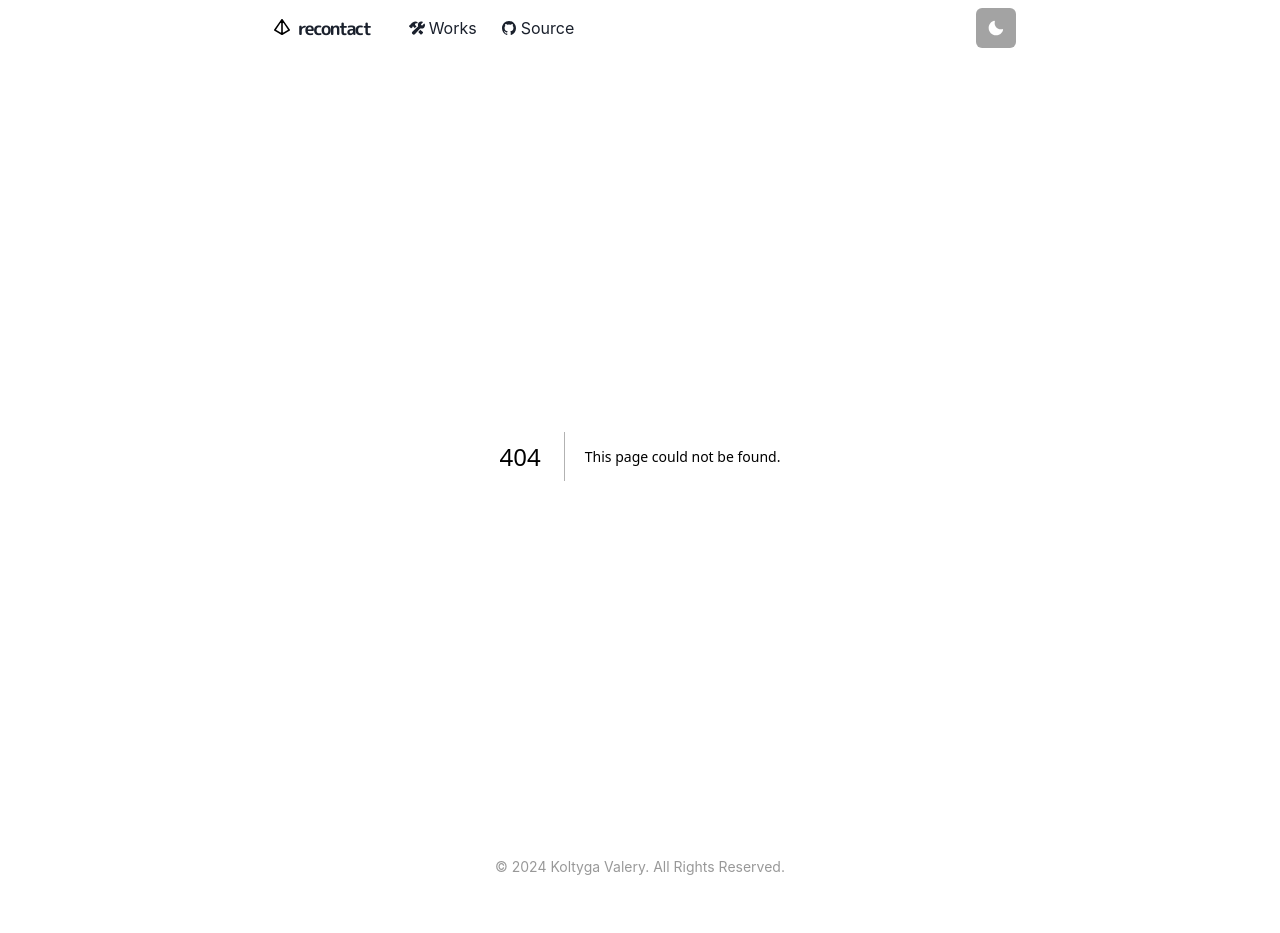
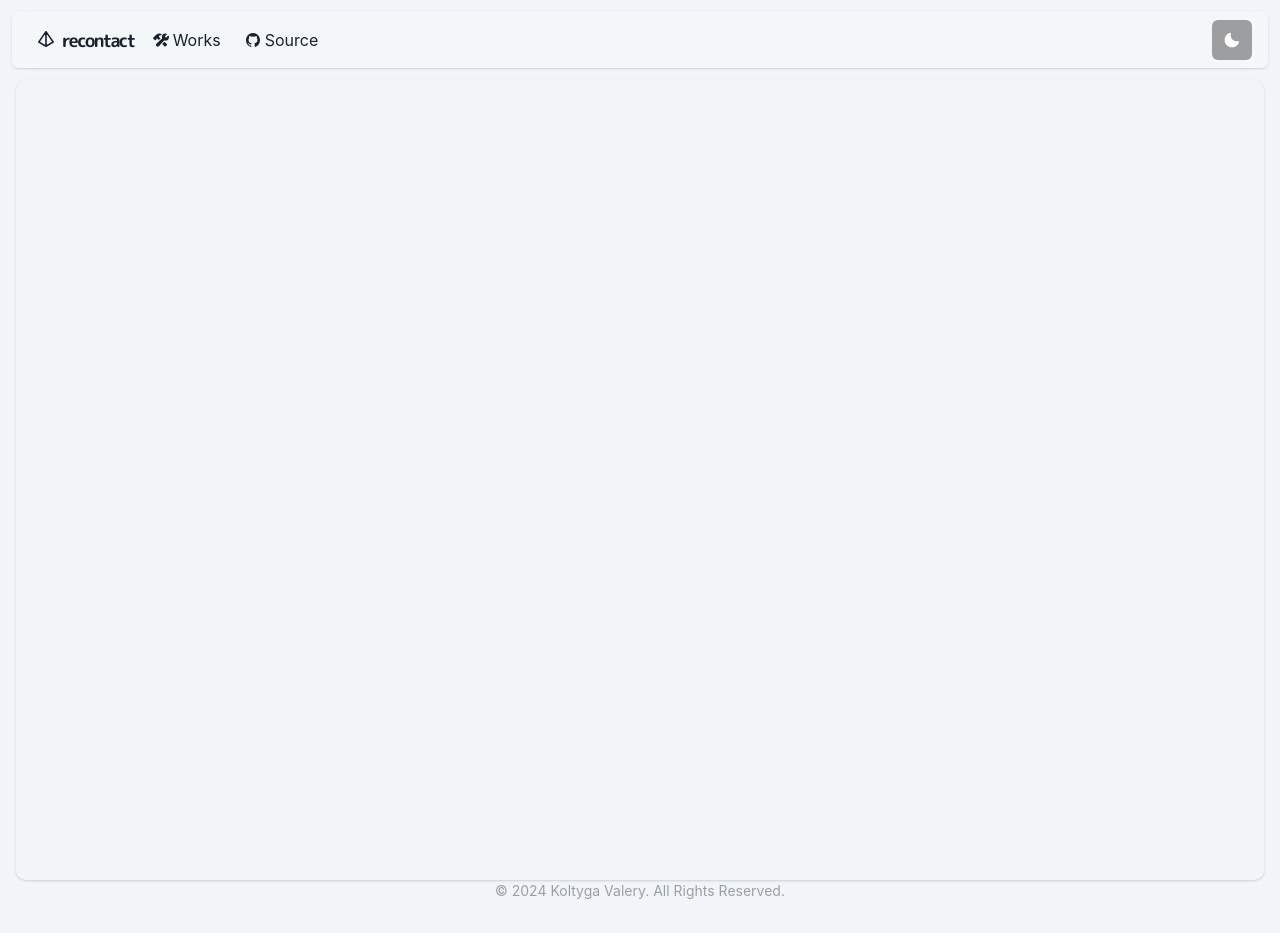
Before and after one commit to uglysatoshi/recontact, a Next.js app: page /main in a window 1280 px wide. Before the commit this address had no page. Before the commit the page ends 909 px from the top, so only its background shows below. Built offline with nearby package versions, Linux system fonts and the light colour scheme.

Commit message:
rebuild navbar

```diff
--- a/components/layouts/main.tsx
+++ b/components/layouts/main.tsx
@@ -5,13 +5,13 @@ import Footer from "../footer";
 
 const Main = ({ children, router }) => {
     return (
-        <Box as="main" pb={8}>
+        <Box as="main" pb={8} w={"100%"}>
             <Head>
                 <meta name="viewport" content="width=device-width, initial-scale=1"/>
             </Head>
 
             <Navbar path={router.asPath}/>
-            <Container maxW="container.md" pt={14}>
+            <Container  maxW="container.xl" pt={20}>
                 {children}
                 <Footer />
             </Container>
--- a/components/logo.tsx
+++ b/components/logo.tsx
@@ -24,20 +24,18 @@ const LogoBox = styled.span
 
 const Logo = () => {
     return (
-        (<Link href="/" scroll={false}>
-
+        (<Link href={"/main"} scroll={false}>
             <LogoBox>
                 <ArrowIcon/>
                 <Text
                     color={useColorModeValue('gray.800', 'whiteAlpha.900')}
-                    fontFamily='"M PLUS Rounded 1c", sans-serif'
+                    fontFamily={'"M PLUS Rounded 1c", sans-serif'}
                     fontWeight="bold"
                     ml={1}
                 >
                     recontact
                 </Text>
             </LogoBox>
-
         </Link>)
     );
 }
--- a/components/navbar.tsx
+++ b/components/navbar.tsx
@@ -50,24 +50,34 @@ const Navbar = props => {
 
     return (
         <Box
-            position="fixed"
+            display={"flex"}
+            position={"fixed"}
+            w={"100%"}
+            justifyContent="center"
+            zIndex={2}
+        >
+            <Box
+                rounded={6}
+                m={3}
                 as="nav"
-            w="100%"
+                w="container.xl"
+                boxShadow={"base"}
                 bg={useColorModeValue('#ffffff40', '#20202380')}
                 css={{ backdropFilter: 'blur(10px)' }}
-            zIndex={2}
                 {...props}
             >
                 <Container
                     display="flex"
-                p={2}
-                maxW="container.md"
-                align="center"
-                justify="space-between"
+                    pb={2}
+                    pt={2}
+                    maxW="container.xl"
+                    alignItems="center"
+                    justifyContent="space-between"
                 >
-                <Flex align="center" mr={5}>
+                    <Flex align="center" >
                         <Heading as="h1" size="lg" letterSpacing={'tighter'}>
                             <Logo />
+
                         </Heading>
                     </Flex>
 
@@ -76,8 +86,6 @@ const Navbar = props => {
                         display={{ base: 'none', md: 'flex' }}
                         width={{ base: 'full', md: 'auto' }}
                         alignItems="center"
-                    flexGrow={1}
-                    mt={{ base: 4, md: 0 }}
                     >
                         <LinkItem
                             href={"/works"}
@@ -85,7 +93,6 @@ const Navbar = props => {
                             display={"inline-flex"}
                             alignItems={"center"}
                             style={{gap: 4}}
-                        pl={2}
                         >
                             <IoConstruct/>
                             Works
@@ -97,8 +104,6 @@ const Navbar = props => {
                             display="inline-flex"
                             alignItems="center"
                             style={{ gap: 4 }}
-                        pl={2}
-
                         >
                             <IoLogoGithub/>
                             Source
@@ -117,15 +122,15 @@ const Navbar = props => {
                                     aria-label="Options"
                                 />
                                 <MenuList>
-                                <MenuItem as={MenuLink} href="/">
+                                    <MenuItem as={MenuLink} href={"/main"}>
                                         About
                                     </MenuItem>
-                                <MenuItem as={MenuLink} href="/works">
+                                    <MenuItem as={MenuLink} href={"/works"}>
                                         Works
                                     </MenuItem>
                                     <MenuItem
                                         as={Link}
-                                    href="https://github.com/uglysatoshi/profile-app"
+                                        href="https://github.com/uglysatoshi/recontact"
                                     >
                                         Source
                                     </MenuItem>
@@ -135,6 +140,8 @@ const Navbar = props => {
                     </Box>
                 </Container>
             </Box>
+        </Box>
+
     )
 }
 
--- /dev/null
+++ b/pages/main.tsx
@@ -0,0 +1,14 @@
+import {Box, Container, Flex} from "@chakra-ui/react"
+
+const MainPage = () => {
+    return (
+        <Container maxW={"width=container.xl"} boxShadow={"base"} height={"100vh"} rounded={10} >
+            <Flex >
+
+            </Flex>
+        </Container>
+
+    )
+}
+
+export default MainPage
```
Also changed, not shown: pages/404.tsx (added, +26 -0 lines), pages/index.tsx (+6 -2 lines). Lines whose indentation alone changed are shown as unchanged.
